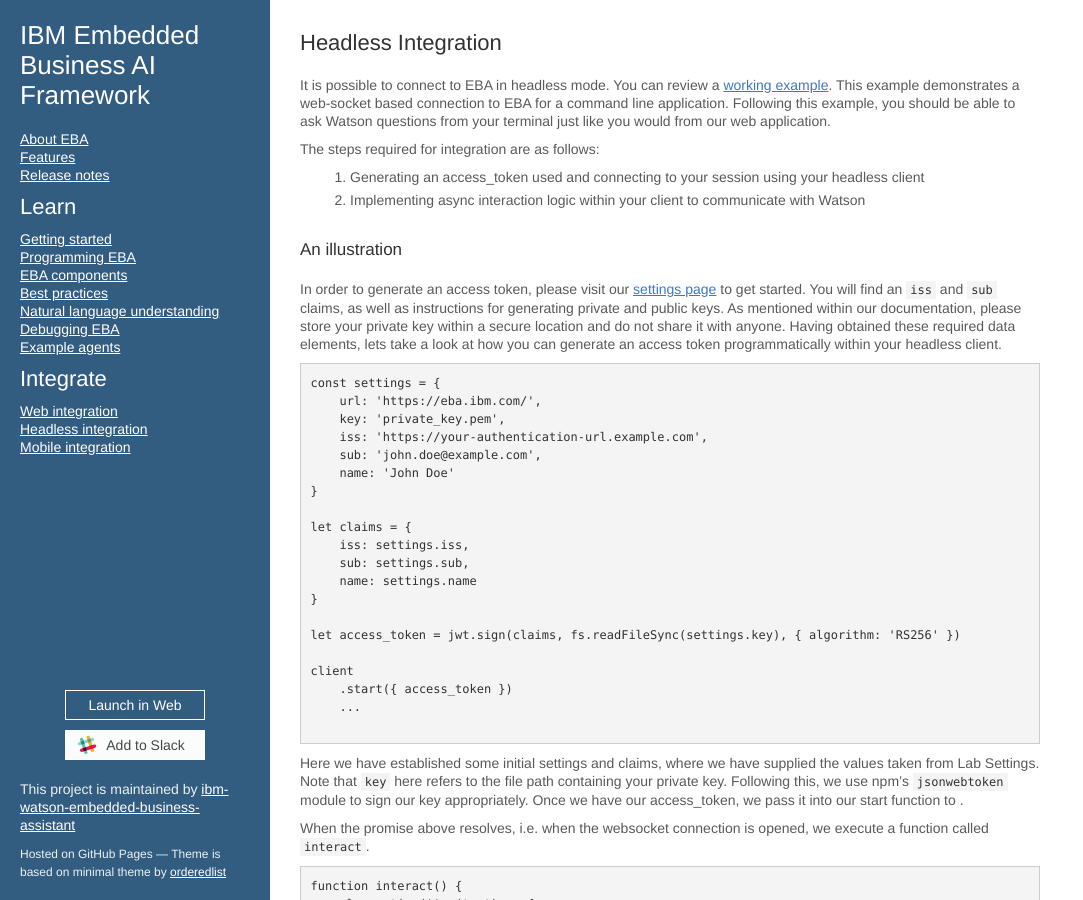
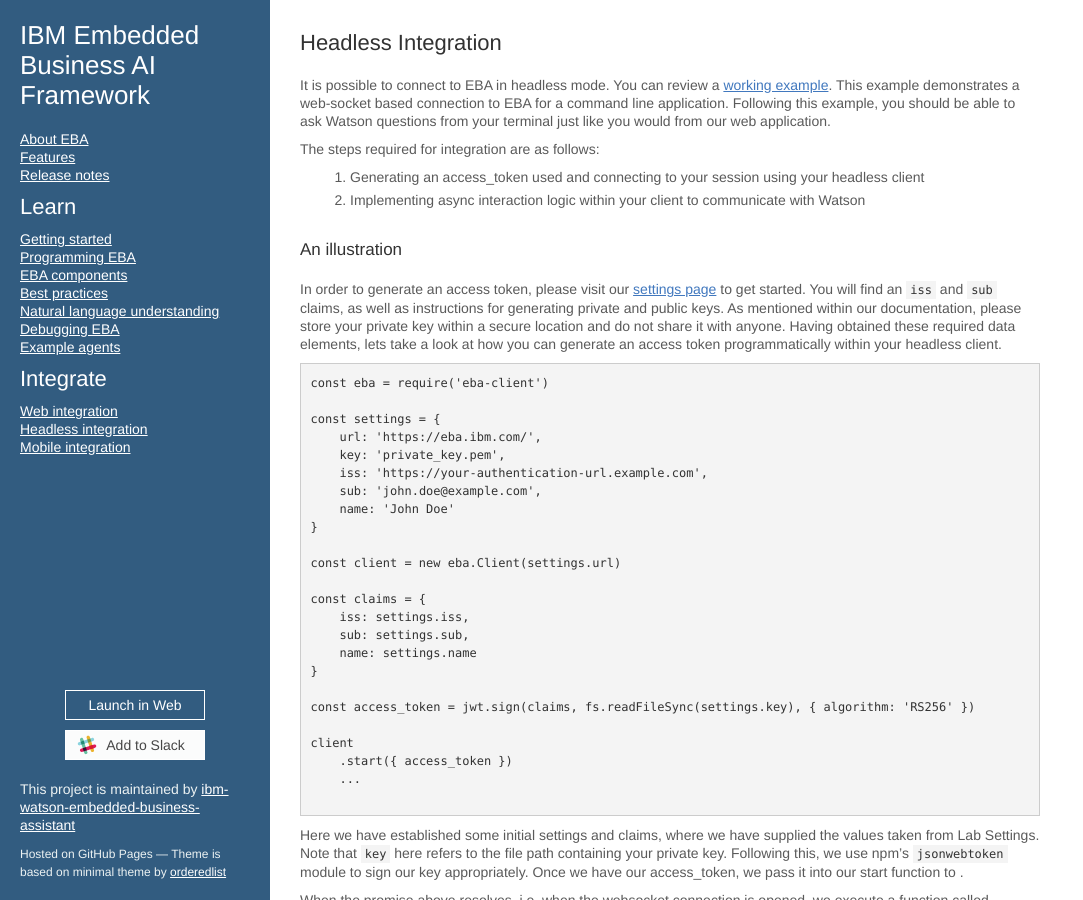
Before and after one commit to ibm-watson-embedded-business-assistant/eba-example-agents, a Jekyll site: the page built from docs/integration/Headless.md, in a window 1280 px wide and 900 px high. Shown: the whole window, without its empty margins (0-1083 px from the left). Built offline with Jekyll 4.4.1, drawn with Linux system fonts in a browser that asks for light colours; our own code applies the rules of GitHub Pages for plain Markdown files.

Commit message:
Update Headless.md

````diff
--- a/docs/integration/Headless.md
+++ b/docs/integration/Headless.md
@@ -11,6 +11,8 @@
 In order to generate an access token, please visit our [settings page](https://eba.ibm.com/assistant#/lab/settings) to get started. You will find an `iss` and `sub` claims, as well as instructions for generating private and public keys. As mentioned within our documentation, please store your private key within a secure location and do not share it with anyone. Having obtained these required data elements, lets take a look at how you can generate an access token programmatically within your headless client.
 
 ```
+const eba = require('eba-client')
+
 const settings = {
     url: 'https://eba.ibm.com/',
     key: 'private_key.pem',
@@ -19,13 +21,15 @@
     name: 'John Doe'
 }
 
-let claims = {
+const client = new eba.Client(settings.url)
+
+const claims = {
     iss: settings.iss,
     sub: settings.sub,
     name: settings.name
 }
 
-let access_token = jwt.sign(claims, fs.readFileSync(settings.key), { algorithm: 'RS256' })
+const access_token = jwt.sign(claims, fs.readFileSync(settings.key), { algorithm: 'RS256' })
 
 client
     .start({ access_token })
````
